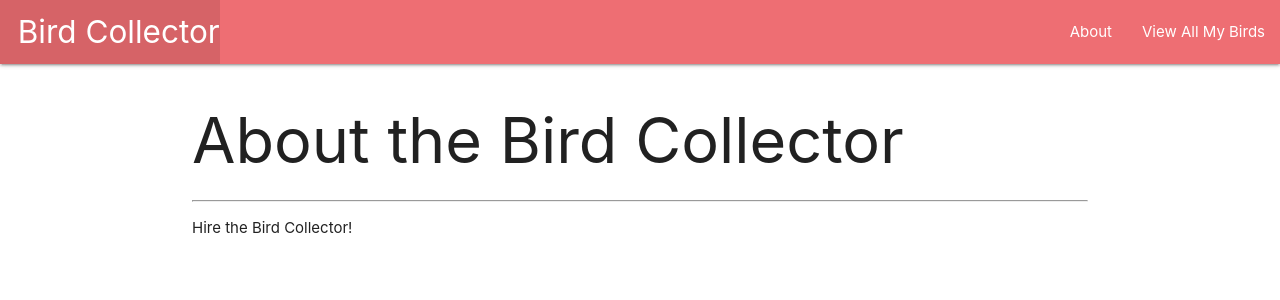
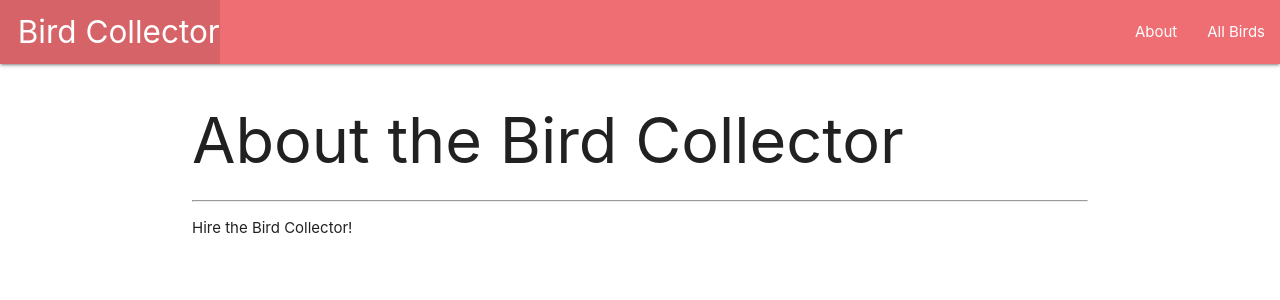
Before and after one commit to Grglls/ga2-unit4-3.3-birdcollector, a Django app: page /about/ in a window 1280 px wide. Shown: the top 300 px of the page. Run offline with Django 5.2, Linux system fonts and the light colour scheme.

Commit message:
Adjust link text

```diff
--- a/main_app/templates/base.html
+++ b/main_app/templates/base.html
@@ -19,7 +19,7 @@
         </ul>
         <ul class="right">
           <li><a href="/about">About</a></li>
-          <li><a href="/birds">View All My Birds</a></li>
+          <li><a href="/birds">All Birds</a></li>
         </ul>
       </div>
     </nav>
```
